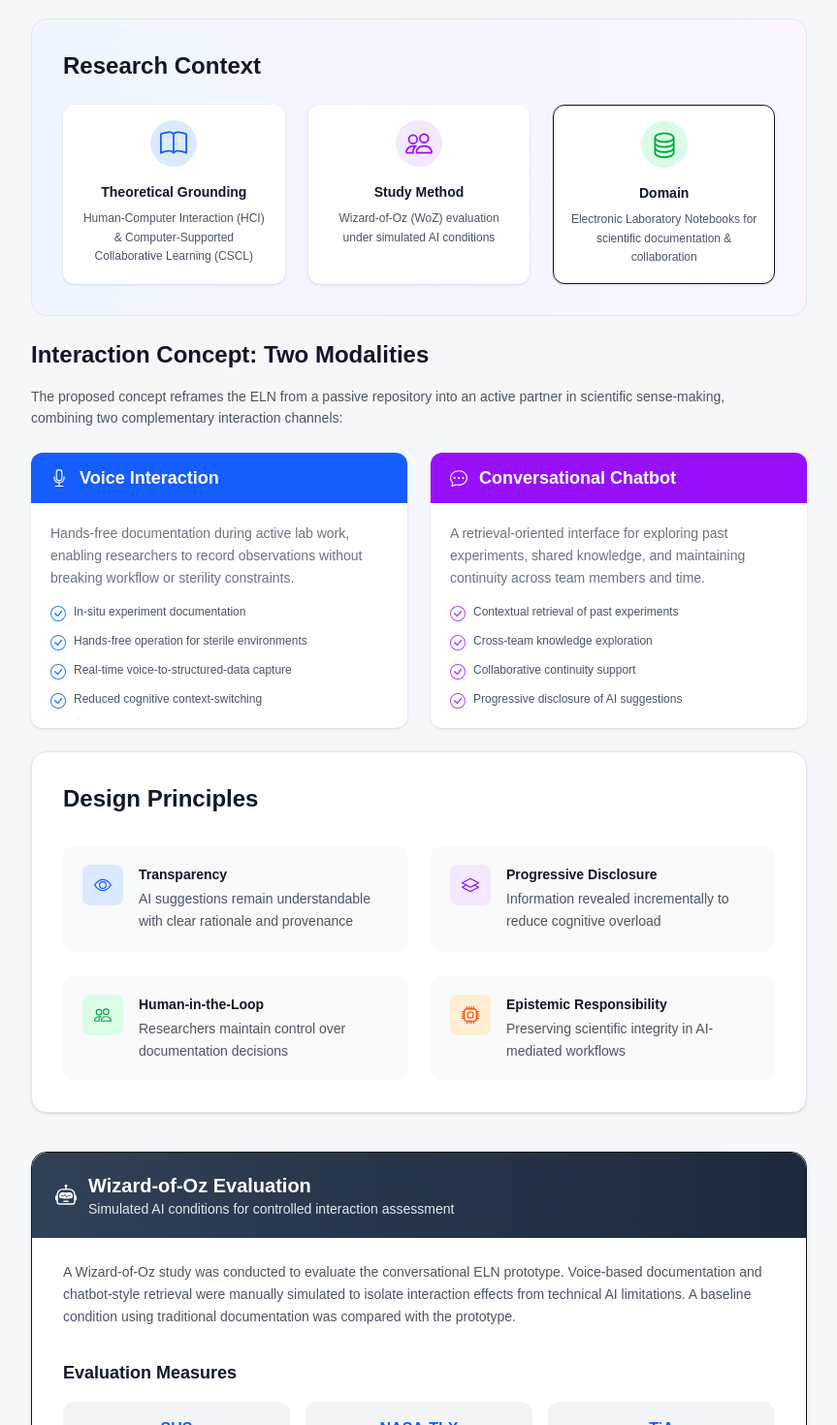
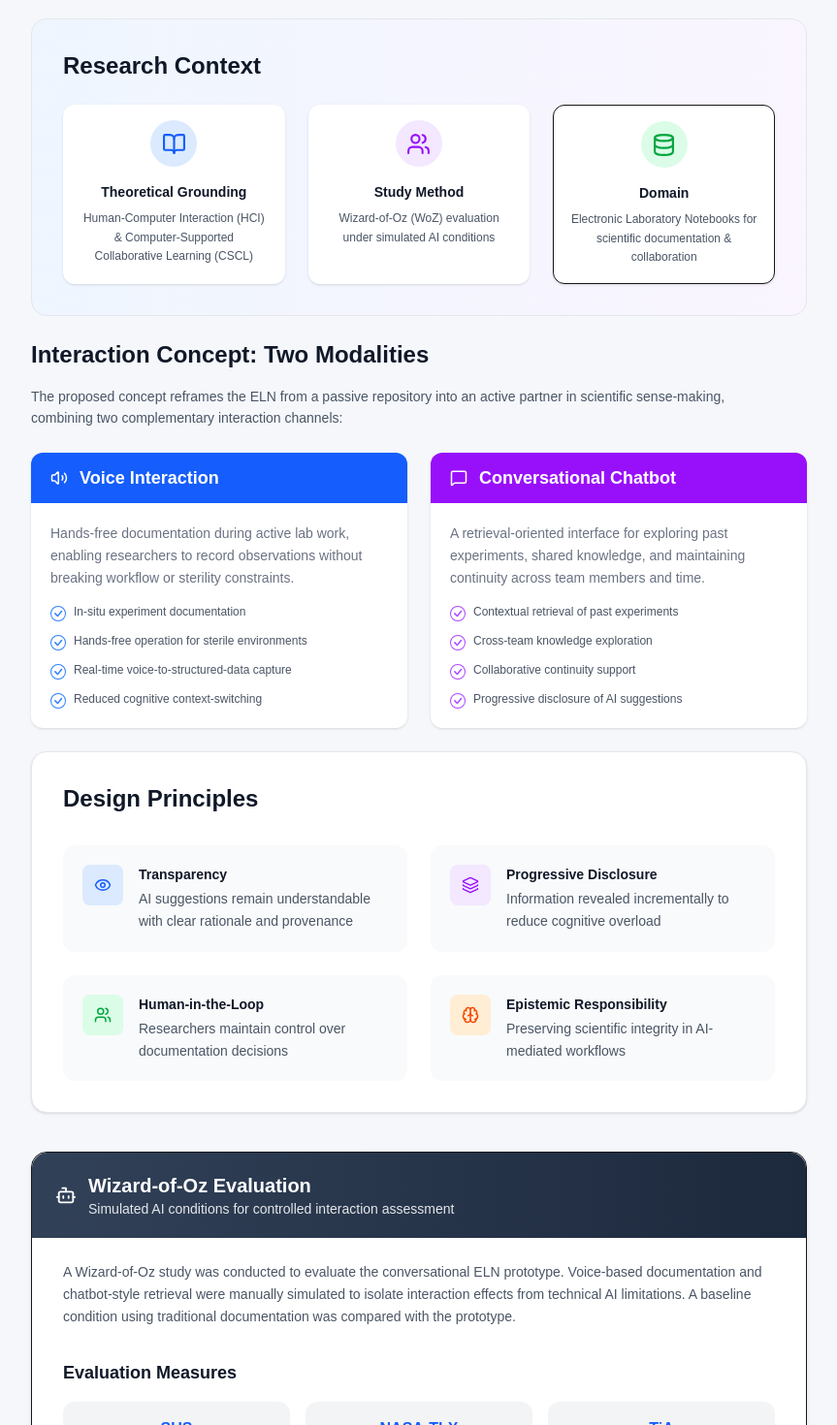
Before and after one commit to aryann070/tanishq-portfolio, a Next.js app: page /projects/ai-interaction in a window 1280 px wide. Shown: the part 1340-2810 px from the top of the page at 97% size, without its empty margins (416-1279 px from the left). Built offline with nearby package versions, Linux system fonts and the light colour scheme.

Commit message:
added the lucid react icons

```diff
--- a/src/app/projects/[id]/page.js
+++ b/src/app/projects/[id]/page.js
@@ -1,19 +1,7 @@
 import { projects } from "@/app/data/projects";
-
+import { Volume2, MessageSquare, BookOpen, Users, Database, Brain, Eye, Layers, Bot, FileText, Rocket, FlaskConical, Shield } from "lucide-react";
 import {
-  BsFileEarmarkText, BsBoxArrowUpRight, BsCheckCircle, BsArrowLeft,
-  BsLayers,
-  BsEye,
-  BsBook,
-  BsPeople,
-  BsDatabase,
-  BsMic,
-  BsChatDots,
-  BsCpu,
-  BsRobot,
-  BsAirplane,
-  BsFlask,
-  BsShieldLock,
+  BsBoxArrowUpRight, BsCheckCircle, BsArrowLeft,
 } from "react-icons/bs";
 import Link from "next/link";
 import Reveal from "@/app/components/Reveal";
@@ -109,12 +97,12 @@ export default async function ProjectDetail({ params }) {
                   className="flex items-center justify-center gap-2 w-full bg-blue-600 text-white py-2 rounded-lg hover:bg-blue-700 transition"
                 >
                   View Praktikum Zeugnis
-                  <BsFileEarmarkText size={18} />
+                  <FileText size={18} />
                 </a>
               </>
             )}
 
-              {project.letter && (
+            {project.letter && (
               <>
                 <p className="text-xs text-gray-400 font-semibold uppercase mb-1">documents</p>
                 <a
@@ -124,7 +112,7 @@ export default async function ProjectDetail({ params }) {
                   className="flex items-center justify-center gap-2 w-full bg-gray-100 text-gray-800 py-2 rounded-lg hover:bg-gray-300 transition"
                 >
                   View Recommendation Letter
-                  <BsFileEarmarkText size={18} />
+                  <FileText size={18} />
                 </a>
               </>
             )}
@@ -178,7 +166,7 @@ export default async function ProjectDetail({ params }) {
                             className="flex items-center justify-center gap-2 w-full font-medium text-sm text-black bg-gray-100 hover:bg-gray-200 transition px-5 py-3 rounded-lg"
                           >
                             {sub.label}
-                            <BsFileEarmarkText size={16} />
+                            <FileText size={16} />
                           </a>
                         </div>
                       )}
@@ -290,7 +278,7 @@ export default async function ProjectDetail({ params }) {
 
                   {/* Icon */}
                   <div className="text-yellow-600 mt-1">
-                    <BsShieldLock size={22} />
+                    <Shield size={22} />
                   </div>
 
                   {/* Text */}
@@ -316,7 +304,7 @@ export default async function ProjectDetail({ params }) {
                 <div className="bg-gradient-to-r from-blue-600 to-blue-500 text-white px-6 py-5 flex items-start gap-3">
 
                   {/* Icon */}
-                  <BsAirplane size={22} className="mt-1 text-white" />
+                  <Rocket size={22} className="mt-1 text-white" />
 
                   {/* Text */}
                   <div>
@@ -371,7 +359,7 @@ export default async function ProjectDetail({ params }) {
                 {/* Header */}
                 <div className="bg-gradient-to-r from-purple-600 to-purple-500 text-white px-6 py-5 flex items-start gap-3">
 
-                  <BsFlask size={22} className="mt-1 text-white/90" />
+                  <FlaskConical size={22} className="mt-1 text-white/90" />
 
                   <div>
                     <h2 className="text-xl font-semibold">
@@ -427,7 +415,7 @@ export default async function ProjectDetail({ params }) {
                 {/* Header */}
                 <div className="bg-gradient-to-r from-slate-700 to-slate-800 text-white px-6 py-5 flex items-start gap-3">
 
-                  <BsAirplane size={22} className="mt-1 text-white/90" />
+                  <Rocket size={22} className="mt-1 text-white/90" />
 
                   <div>
                     <h2 className="text-xl font-semibold">
@@ -522,7 +510,7 @@ export default async function ProjectDetail({ params }) {
                   {/* Theoretical Grounding */}
                   <div className="bg-white rounded-xl shadow-sm p-4 text-center">
                     <div className="w-12 h-12 mx-auto mb-4 flex items-center justify-center rounded-full  bg-blue-100 text-blue-600">
-                      <BsBook size={28} />
+                      <BookOpen size={25} />
                     </div>
                     <h3 className="text-sm text-gray-900 font-semibold mb-2 ">Theoretical Grounding</h3>
                     <p className="text-xs text-gray-600 leading-relaxed">
@@ -533,7 +521,7 @@ export default async function ProjectDetail({ params }) {
                   {/* Study Method */}
                   <div className="bg-white rounded-xl shadow-sm p-4 text-center">
                     <div className="w-12 h-12 mx-auto mb-4 flex items-center justify-center rounded-full  bg-purple-100 text-purple-600">
-                      <BsPeople size={28} />
+                      <Users size={25} />
                     </div>
                     <h3 className="text-sm text-gray-900 font-semibold mb-2">Study Method</h3>
                     <p className="text-xs text-gray-600 leading-relaxed">
@@ -544,7 +532,7 @@ export default async function ProjectDetail({ params }) {
                   {/* Domain */}
                   <div className="bg-white rounded-xl shadow-sm p-4 text-center border">
                     <div className="w-12 h-12 mx-auto mb-4 flex items-center justify-center rounded-full bg-green-100 text-green-600">
-                      <BsDatabase size={28} />
+                      <Database size={25} />
                     </div>
                     <h3 className="text-sm text-gray-900 font-semibold mb-2">Domain</h3>
                     <p className="text-xs text-gray-600 leading-relaxed">
@@ -583,7 +571,7 @@ export default async function ProjectDetail({ params }) {
                             }`}
                         >
                           <div className="text-white">
-                            {isFirst ? <BsMic size={18} /> : <BsChatDots size={18} />}
+                            {isFirst ? <Volume2 size={18} /> : <MessageSquare size={18} />}
                           </div>
                           <h3 className="text-lg font-semibold text-white">
                             {item.title}
@@ -643,16 +631,16 @@ export default async function ProjectDetail({ params }) {
                       let style = "";
 
                       if (item.title === "Transparency") {
-                        icon = <BsEye size={18} />;
+                        icon = <Eye size={18} />;
                         style = "bg-blue-100 text-blue-600";
                       } else if (item.title === "Progressive Disclosure") {
-                        icon = <BsLayers size={18} />;
+                        icon = <Layers size={18} />;
                         style = "bg-purple-100 text-purple-600";
                       } else if (item.title === "Human-in-the-Loop") {
-                        icon = <BsPeople size={18} />;
+                        icon = <Users size={18} />;
                         style = "bg-green-100 text-green-600";
                       } else if (item.title === "Epistemic Responsibility") {
-                        icon = <BsCpu size={18} />;
+                        icon = <Brain size={18} />;
                         style = "bg-orange-100 text-orange-600";
                       }
 
@@ -694,7 +682,7 @@ export default async function ProjectDetail({ params }) {
 
                 {/* Header */}
                 <div className="bg-gradient-to-r from-slate-700 to-slate-800 text-white px-6 py-5 rounded-t-2xl -mx-8 -mt-8 mb-6 flex items-center gap-3">
-                  <BsRobot size={22} />
+                  <Bot size={22} />
                   <div>
                     <h2 className="text-xl font-semibold">
                       {project.evaluation.title}
@@ -792,7 +780,7 @@ export default async function ProjectDetail({ params }) {
                     rel="noopener noreferrer"
                     className="flex items-center justify-center gap-2 bg-blue-600 hover:bg-blue-700 text-white text-sm font-medium px-6 py-4 rounded-xl transition w-full md:w-50"
                   >
-                    <BsFileEarmarkText size={20} />
+                    <FileText size={20} />
                     <span>{project.thesisCTA.buttonText}</span>
                   </a>
 
--- a/src/app/projects/design-for-fiction/page.js
+++ b/src/app/projects/design-for-fiction/page.js
@@ -2,18 +2,10 @@
 
 import Link from "next/link";
 import { useState } from "react";
+import { Volume2, MessageSquare, BookOpen, Users, Database, Brain, Eye, Layers, Bot, FileText, Rocket, FlaskConical, Shield } from "lucide-react";
 import {
-  FaRegFileAlt,
-  FaLayerGroup,
-  FaCheckCircle,
-  FaBullseye,
-} from "react-icons/fa";
-import {
-  BsFileEarmarkText, BsBoxArrowUpRight, BsArrowLeft,
-  BsLayers,
-  BsEye,
-} from "react-icons/bs"
-import { BsCheckCircle, BsFileEarmarkArrowUp } from "react-icons/bs";
+  BsBoxArrowUpRight, BsCheckCircle, BsArrowLeft,
+} from "react-icons/bs";
 import { RiH4 } from "react-icons/ri";
 
 const keyoutcomes = [
@@ -326,7 +318,7 @@ export default function DesignPage() {
                       className="flex items-center justify-center gap-2 w-full bg-gray-100 text-gray-700 py-2.5 rounded-lg text-sm font-medium hover:bg-gray-200 transition"
                     >
                       Read Full Report
-                      <BsFileEarmarkText size={16} />
+                      <FileText size={16} />
                     </a>
                   </div>
                 </div>
@@ -405,7 +397,7 @@ export default function DesignPage() {
                       <div>
                         <div className="flex items-center gap-3 mb-5">
                           <div className="w-10 h-10 flex items-center justify-center rounded-xl bg-blue-100">
-                            <BsFileEarmarkText className="text-blue-600" size={18} />
+                            <FileText className="text-blue-600" size={18} />
                           </div>
                           <h3 className="text-lg font-semibold text-gray-900">
                             Research Methods
@@ -432,7 +424,7 @@ export default function DesignPage() {
                       <div>
                         <div className="flex items-center gap-3 mb-5">
                           <div className="w-10 h-10 flex items-center justify-center rounded-xl bg-purple-100">
-                            <BsLayers className="text-purple-600" size={18} />
+                            <Layers className="text-purple-600" size={18} />
                           </div>
                           <h3 className="text-lg font-semibold text-gray-900">
                             Design Process
@@ -484,7 +476,7 @@ export default function DesignPage() {
                       <div>
                         <div className="flex items-center gap-3 mb-5">
                           <div className="w-10 h-10 flex items-center justify-center rounded-xl bg-orange-100">
-                            <BsEye className="text-orange-600" size={18} />
+                            <Eye className="text-orange-600" size={18} />
                           </div>
                           <h3 className="text-lg font-semibold text-gray-900">
                             Focus Areas
```
